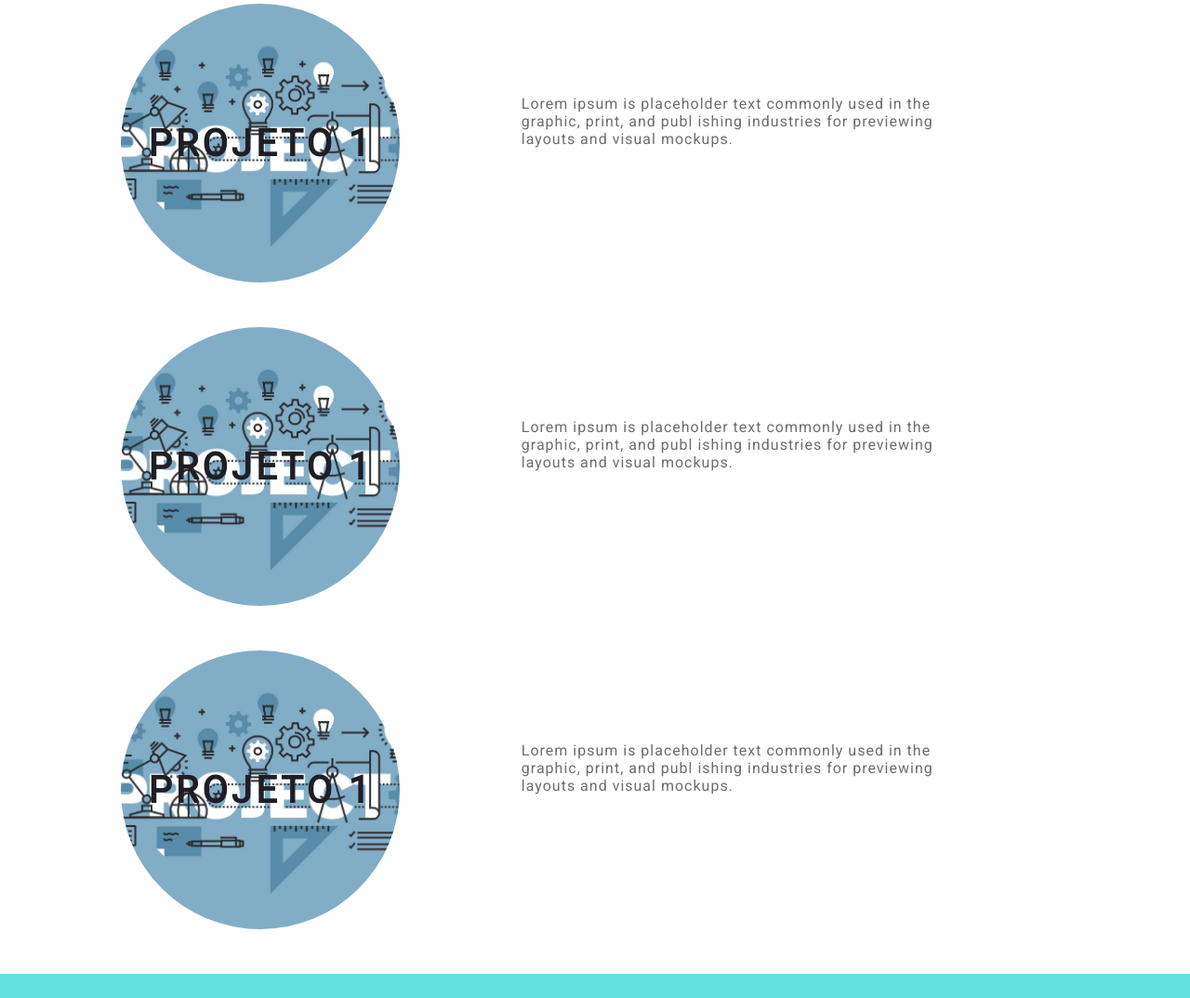
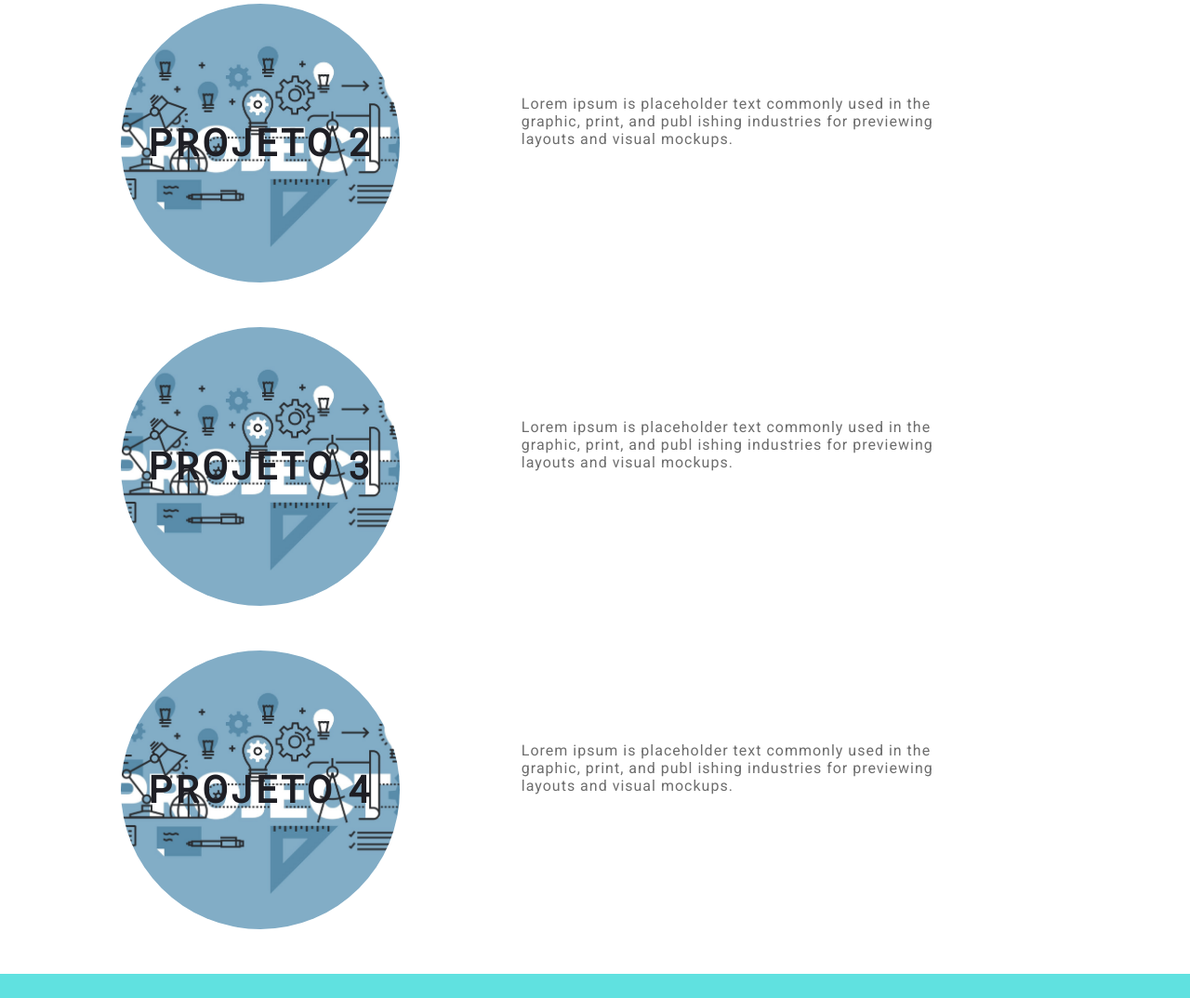
Before and after one commit to Andre-Benther/PortA, a plain HTML site: page index.html in a window 1280 px wide. Shown: the part 1240-2314 px from the top of the page at 93% size. Drawn offline with Linux system fonts and the light colour scheme.

Commit message:
Update index.html

```diff
--- a/index.html
+++ b/index.html
@@ -57,7 +57,7 @@
         <div class="card-container">
             <div class="card">
                 <div class="card-wrapper">
-                    <h2>Projeto 1</h2>
+                    <h2>Projeto 2</h2>
                     <p>Venha ver</p>
                 </div>
             </div>
@@ -68,7 +68,7 @@
         <div class="card-container">
             <div class="card">
                 <div class="card-wrapper">
-                    <h2>Projeto 1</h2>
+                    <h2>Projeto 3</h2>
                     <p>Venha ver</p>
                 </div>
             </div>
@@ -79,7 +79,7 @@
         <div class="card-container">
             <div class="card">
                 <div class="card-wrapper">
-                    <h2>Projeto 1</h2>
+                    <h2>Projeto 4</h2>
                     <p>Venha ver</p>
                 </div>
             </div>
```
